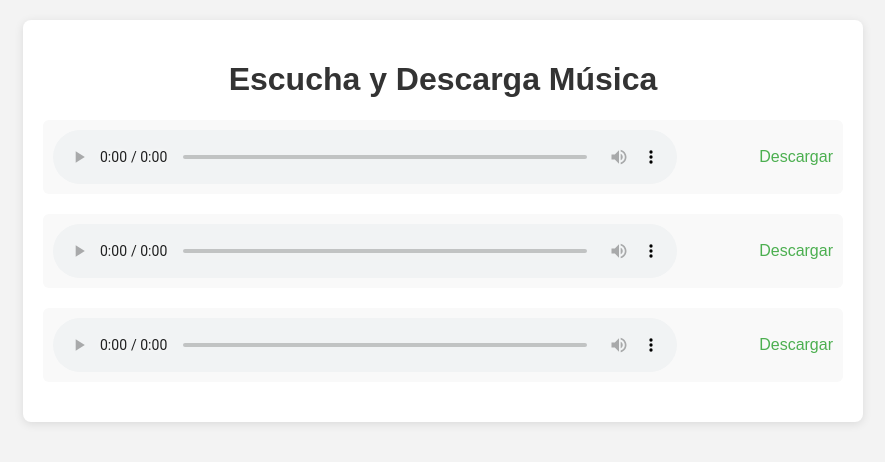
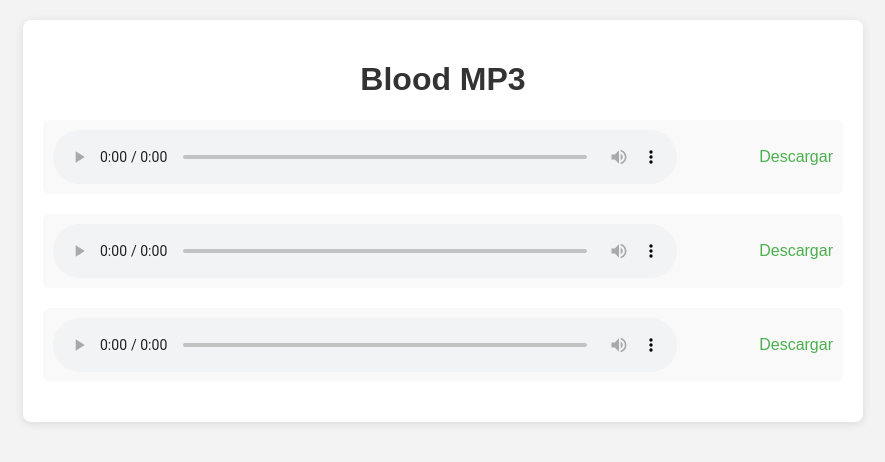
Before and after one commit to Blood366/blood366.github.io, a plain HTML site: page index.html in a window 1280 px wide. Shown: the whole page, without its empty margins (197-1082 px from the left). Drawn offline with Linux system fonts and the light colour scheme.

Commit message:
Update index.html

```diff
--- a/index.html
+++ b/index.html
@@ -56,7 +56,7 @@
 </head>
 <body>
     <div class="container">
-        <h1>Escucha y Descarga Música</h1>
+        <h1>Blood MP3</h1>
         <div id="music-list"></div>
     </div>
 
```
